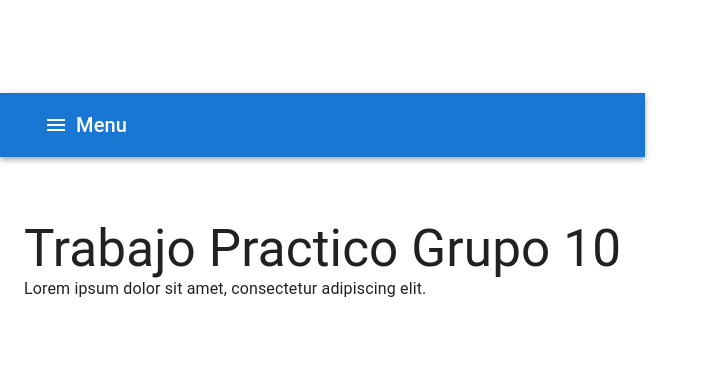
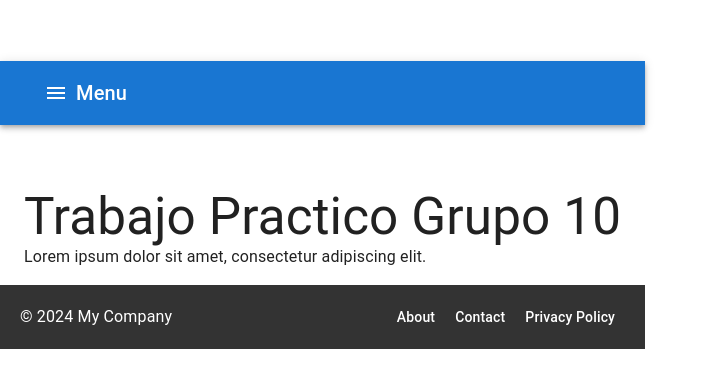
Before and after one commit to MatiCampo96/UMSA-Almedin, a React (Vite) app: page / in a window 1280 px wide. Shown: the part 195-582 px from the top of the page, without its empty margins (0-711 px from the left). Built offline with nearby package versions, Linux system fonts and the light colour scheme.

Commit message:
Footer generico

```diff
--- a/src/App.tsx
+++ b/src/App.tsx
@@ -1,6 +1,7 @@
 import React from 'react';
 import { CssBaseline, Container } from '@mui/material';
 import Navbar from './components/Navbar';
+import Footer from './components/Footer';
 
 const App: React.FC = () => {
   return (
@@ -11,6 +12,7 @@ const App: React.FC = () => {
         <h1>Trabajo Practico Grupo 10</h1>
         <p>Lorem ipsum dolor sit amet, consectetur adipiscing elit.</p>
       </Container>
+      <Footer />
     </>
   );
 };
--- /dev/null
+++ b/src/components/Footer.css
@@ -0,0 +1,42 @@
+/* src/components/Footer.css */
+
+/* Estilos básicos para móviles */
+.footer {
+    background-color: #333;
+    color: #fff;
+    text-align: center;
+    padding: 20px;
+  }
+
+  .footer-content {
+    display: flex;
+    flex-direction: column;
+    align-items: center;
+  }
+
+  .footer-nav {
+    margin-top: 10px;
+  }
+
+  .footer-nav a {
+    color: #fff;
+    margin: 5px 0;
+    text-decoration: none;
+    font-size: 14px;
+  }
+
+  /* Estilos para pantallas más grandes */
+  @media (min-width: 768px) {
+    .footer-content {
+      flex-direction: row;
+      justify-content: space-between;
+    }
+
+    .footer-nav {
+      margin-top: 0;
+    }
+
+    .footer-nav a {
+      margin: 0 10px;
+    }
+  }
--- a/src/components/Footer.tsx
+++ b/src/components/Footer.tsx
@@ -0,0 +1,19 @@
+import React from 'react';
+import './Footer.css';  // Importa los estilos CSS para el Footer
+
+const Footer: React.FC = () => {
+  return (
+    <footer className="footer">
+      <div className="footer-content">
+        <p>&copy; 2024 My Company</p>
+        <nav className="footer-nav">
+          <a href="/about">About</a>
+          <a href="/contact">Contact</a>
+          <a href="/privacy">Privacy Policy</a>
+        </nav>
+      </div>
+    </footer>
+  );
+}
+
+export default Footer;
```
